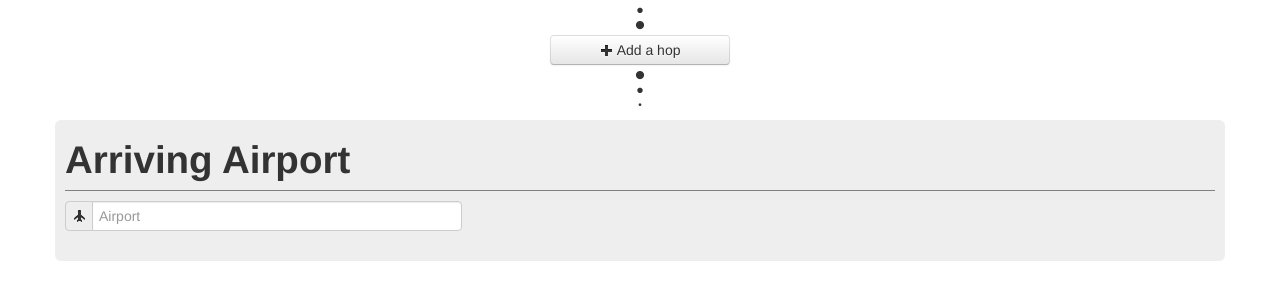
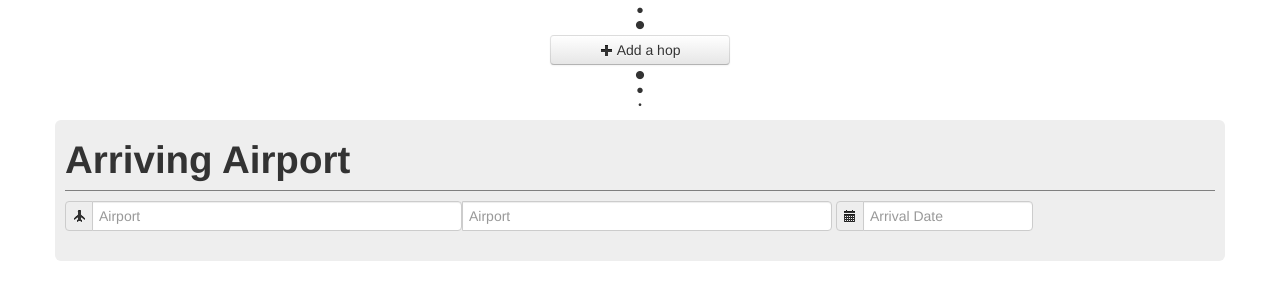
Before and after one commit to CraigPeden/ilwhack.namepending, a CodeIgniter app: page / in a window 1280 px wide. Shown: the part 216-517 px from the top of the page. Run offline with CodeIgniter, Linux system fonts and the light colour scheme; some libraries are stand-ins or nearby versions.

Commit message:
Added second datepicker

```diff
--- a/application/views/assets/footer.php
+++ b/application/views/assets/footer.php
@@ -10,6 +10,7 @@
 		<script type="text/javascript">
 			$(document).ready(function() {
 				$('#dp1').datepicker();
+				$('#dp2').datepicker();
 			});
 
 		</script>
--- a/application/views/assets/main.php
+++ b/application/views/assets/main.php
@@ -30,7 +30,15 @@
     		<form class="form-inline">
 				<div class="input-prepend">
 					<span class="add-on"><i class="icon-plane"></i></span>
+<<<<<<< HEAD
 					<input type="text" class="span4 airport" placeholder="Airport">
+=======
+					<input type="text" class="span4 airport" placeholder="Airport" data-provide="typeahead" data-items="5" data-source="[]">
+				</div>
+				<div class="input-prepend">
+					<span class="add-on"><i class="icon-calendar"></i></span>
+					<input type="text" class="span2" placeholder="Arrival Date" data-date-format="dd/mm/yy" id="dp2">
+>>>>>>> Added second datepicker
 				</div>
 		    </form>
     	</div>
```
